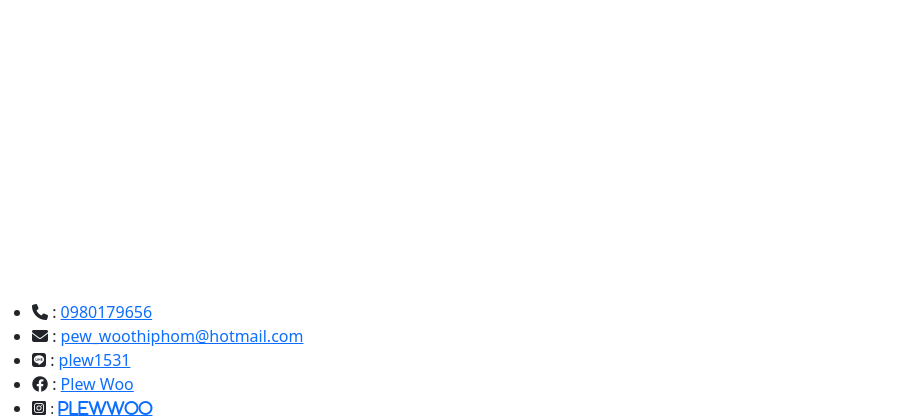
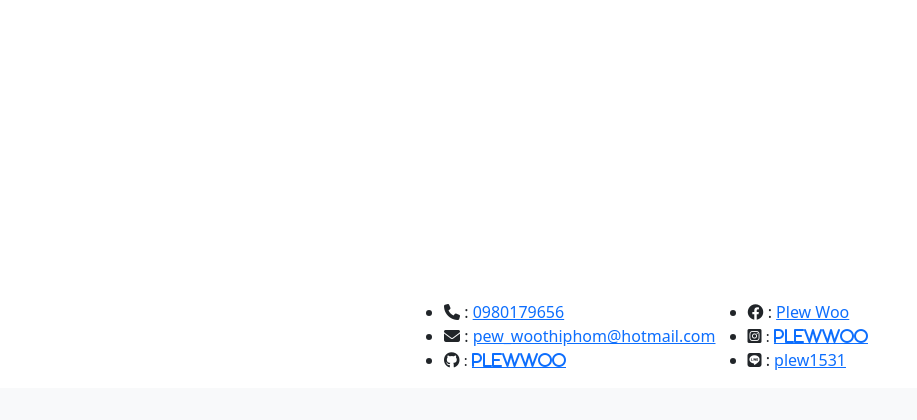
Before and after one commit to plewwoo/Django-Port, a Django app: page /1/ in a window 1280 px wide. Shown: the part 604-1024 px from the top of the page, without its empty margins (0-917 px from the left). After the commit the page ends 974 px from the top, so only its background shows below. Run offline with Django 4.2, Linux system fonts and the light colour scheme; data that the repository does not hold is empty; parts of the project's set-up code (start-up, migrations or seed data) failed here and were passed over; some libraries are stand-ins or nearby versions; some web fonts are replaced.

Commit message:
edit footer

```diff
--- a/app/static/css/index.css
+++ b/app/static/css/index.css
@@ -126,13 +126,14 @@ html, body {
 .contact-list {
 	width: 300px;
 	padding: 0;
-	margin: auto;
+	margin: 0;
 	font-size: 16px;
 	list-style: none;
 
 }
 
 .contact-list li {
+	text-align: center;
 	width: 100%;
 }
 
--- a/app/templates/base.html
+++ b/app/templates/base.html
@@ -62,13 +62,18 @@
 	{% include 'auth/login.html' %}
 
 	<div class="footer">
+		<div class="container d-flex justify-content-center align-items-center">
 			<ul class="contact-list">
 				<li><i class="fa-solid fa-phone"></i> : <a href="tel:0980179656">0980179656</a></li>
 				<li><i class="fa-solid fa-envelope"></i> : <a href="mailto:pew_woothiphom@hotmail.com" target="_blank">pew_woothiphom@hotmail.com</a></li>
-			<li><i class="fa-brands fa-line"></i> : <a href="https://line.me/ti/p/YmX-ms6KZt" target="_blank">plew1531</a></li>
+				<li><i class="fa-brands fa-github"> : <a href="https://github.com/plewwoo" target="_blank">plewwoo</a></i></li>
+			</ul>
+			<ul class="contact-list">
 				<li><i class="fa-brands fa-facebook"></i> : <a href="https://www.facebook.com/plewwoo/" target="_blank">Plew Woo</a></li>
 				<li><i class="fa-brands fa-instagram-square"> : <a href="https://www.instagram.com/plewwoo/" target="_blank">plewwoo</a></i></li>
+				<li><i class="fa-brands fa-line"></i> : <a href="https://line.me/ti/p/YmX-ms6KZt" target="_blank">plew1531</a></li>
 			</ul>
+		</div>
 	</div>
 </body>
 
```
Lines whose indentation alone changed are shown as unchanged.
